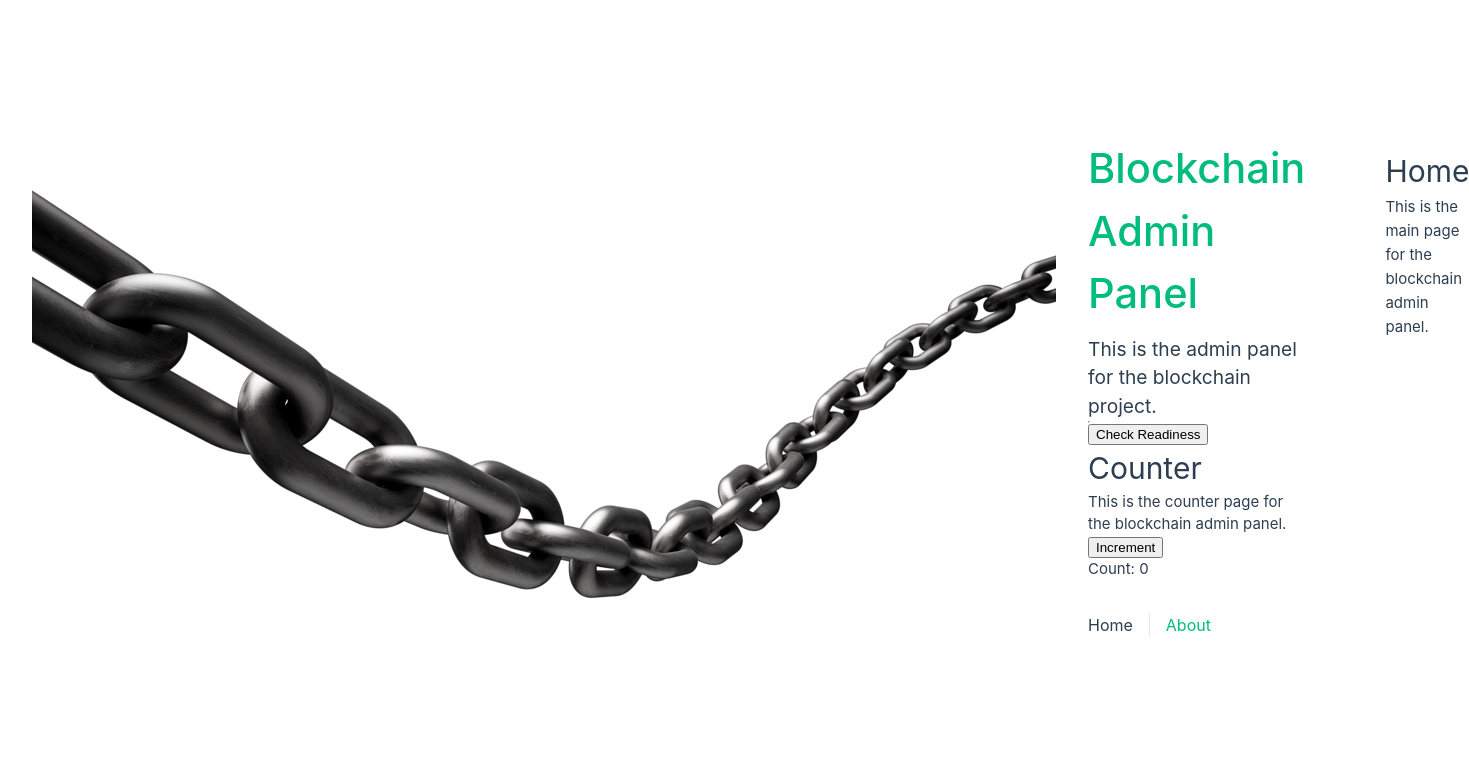
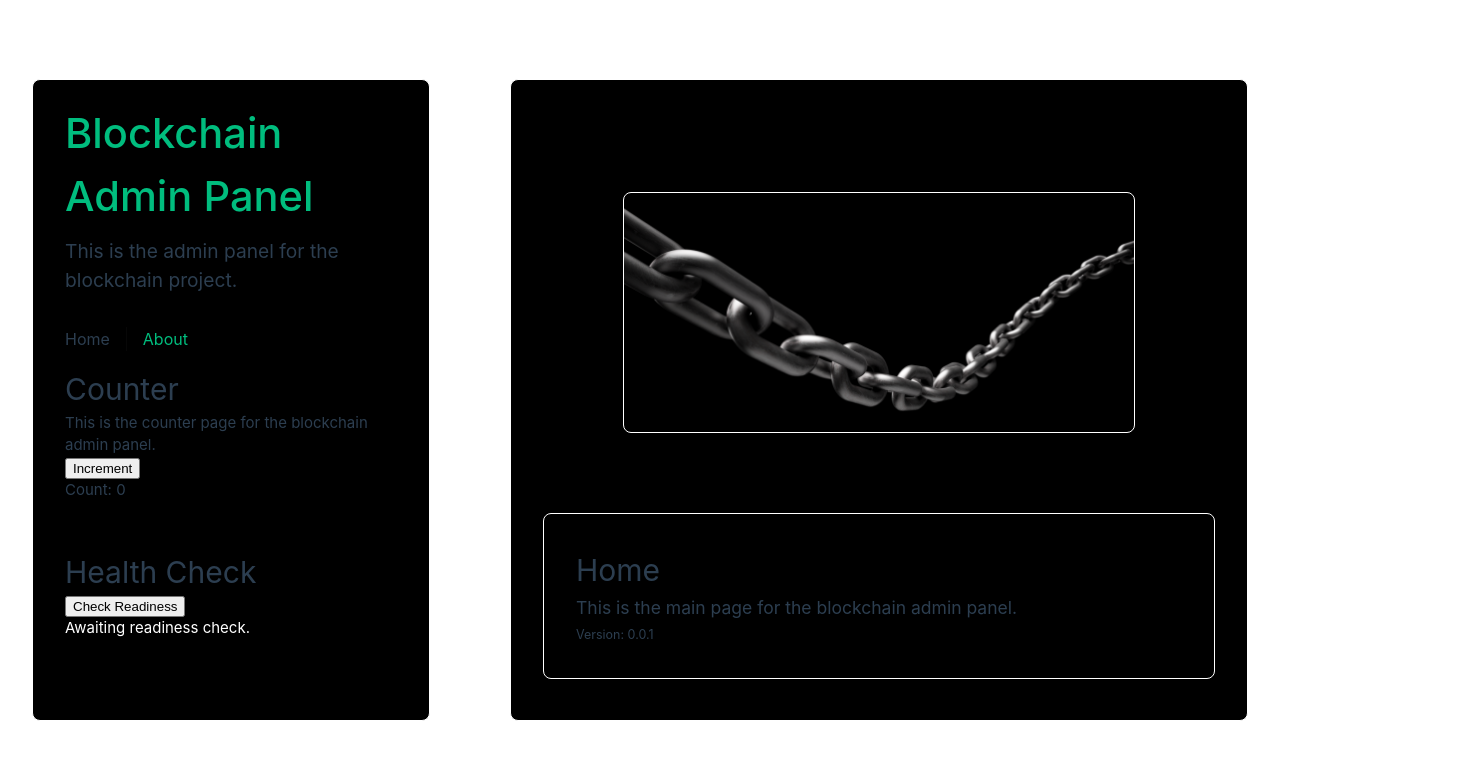
Before and after one commit to hunteryavitz/blockchain-client-admin, a Vue app: page / in a window 1280 px wide. Shown: the top 760 px of the page, 1469 px wide, since content can reach past the window. Built offline with nearby package versions, Linux system fonts and the light colour scheme.

Commit message:
built out basic ui

```diff
--- a/src/App.vue
+++ b/src/App.vue
@@ -7,24 +7,25 @@ import ReadinessCheck from "@/components/ReadinessCheck.vue";
 
 <template>
   <header>
-    <img alt="blockchain" class="logo" src="@/assets/chain.png" width="1024" height="480" />
-
-    <div class="wrapper">
+    <main class="wrapper">
       <HelloWorld msg="Blockchain Admin Panel" />
-      <hr />
-      <div>
-        <ReadinessCheck />
-        <Counter />
-      </div>
-
+      <br />
       <nav>
         <RouterLink to="/">Home</RouterLink>
         <RouterLink to="/about">About</RouterLink>
       </nav>
-    </div>
+      <br />
+      <div>
+        <Counter class="ui-component" />
+        <ReadinessCheck class="ui-component" />
+      </div>
+    </main>
   </header>
 
-  <RouterView />
+  <main>
+    <img class="img-component" alt="blockchain" src="@/assets/chain.png" width="512" />
+    <RouterView />
+  </main>
 </template>
 
 <style scoped>
@@ -33,9 +34,22 @@ header {
   max-height: 100vh;
 }
 
-.logo {
+main {
+  padding: 2rem;
+  border: 1px solid white;
+  border-radius: 0.5rem;
+  background-color: black;
+}
+
+.img-component {
   display: block;
-  margin: 0 auto 2rem;
+  margin: 5rem;
+  border: 1px solid white;
+  border-radius: 0.5rem;
+}
+
+.ui-component {
+  margin-bottom: 3rem;
 }
 
 nav {
@@ -70,10 +84,6 @@ nav a:first-of-type {
     padding-right: calc(var(--section-gap) / 2);
   }
 
-  .logo {
-    margin: 0 2rem 0 0;
-  }
-
   header .wrapper {
     display: flex;
     place-items: flex-start;
--- a/src/components/ReadinessCheck.vue
+++ b/src/components/ReadinessCheck.vue
@@ -1,8 +1,9 @@
 <template>
   <div>
+    <h1>Health Check</h1>
     <button @click="checkReadiness">Check Readiness</button>
-    <p v-if="loading">Loading...</p>
-    <p v-else>{{ readinessMessage }}</p>
+      <p :style="{color: messageColor}" v-if="loading">Loading...</p>
+      <p :style="{color: messageColor}" v-else>{{ readinessMessage }}</p>
   </div>
 </template>
 
@@ -14,10 +15,12 @@ export default {
 
   setup() {
     const loading = ref(false);
-    const readinessMessage = ref('');
+    const readinessMessage = ref('Awaiting readiness check.');
+    const messageColor = ref('white');
 
     const checkReadiness = async () => {
       loading.value = true;
+      messageColor.value = 'white';
 
       try {
         const response = await fetch('http://localhost:8080/api/v1/readiness');
@@ -25,11 +28,14 @@ export default {
 
         if (isReady) {
           readinessMessage.value = 'System is ready.';
+          messageColor.value = 'green';
         } else {
           readinessMessage.value = 'System is not ready.';
+          messageColor.value = 'red';
         }
       } catch (error) {
         readinessMessage.value = 'Error occurred while fetching readiness status.';
+        messageColor.value = 'red';
       } finally {
         loading.value = false;
       }
@@ -39,6 +45,7 @@ export default {
       loading,
       readinessMessage,
       checkReadiness,
+      messageColor
     };
   },
 };
--- a/src/views/AboutView.vue
+++ b/src/views/AboutView.vue
@@ -1,16 +1,7 @@
 <template>
-  <div class="about">
-    <h1>This is an about page</h1>
-    <p>This is all about the blockchain admin panel.</p>
-  </div>
+  <main>
+    <h1>About</h1>
+    <h3>This is the about page for the blockchain admin panel.</h3>
+    <small>There will be some about text here at some point.  It will be incredible.</small>
+  </main>
 </template>
-
-<style>
-@media (min-width: 1024px) {
-  .about {
-    min-height: 100vh;
-    display: flex;
-    align-items: center;
-  }
-}
-</style>
--- a/src/views/HomeView.vue
+++ b/src/views/HomeView.vue
@@ -1,9 +1,11 @@
 <script setup lang="ts">
+  const version = '0.0.1'
 </script>
 
 <template>
   <main>
     <h1>Home</h1>
-    <p>This is the main page for the blockchain admin panel.</p>
+    <h3>This is the main page for the blockchain admin panel.</h3>
+    <small>Version: {{ version }}</small>
   </main>
 </template>
```
Also changed, not shown: 1 other file (tests, documents, lock files or other folders).
